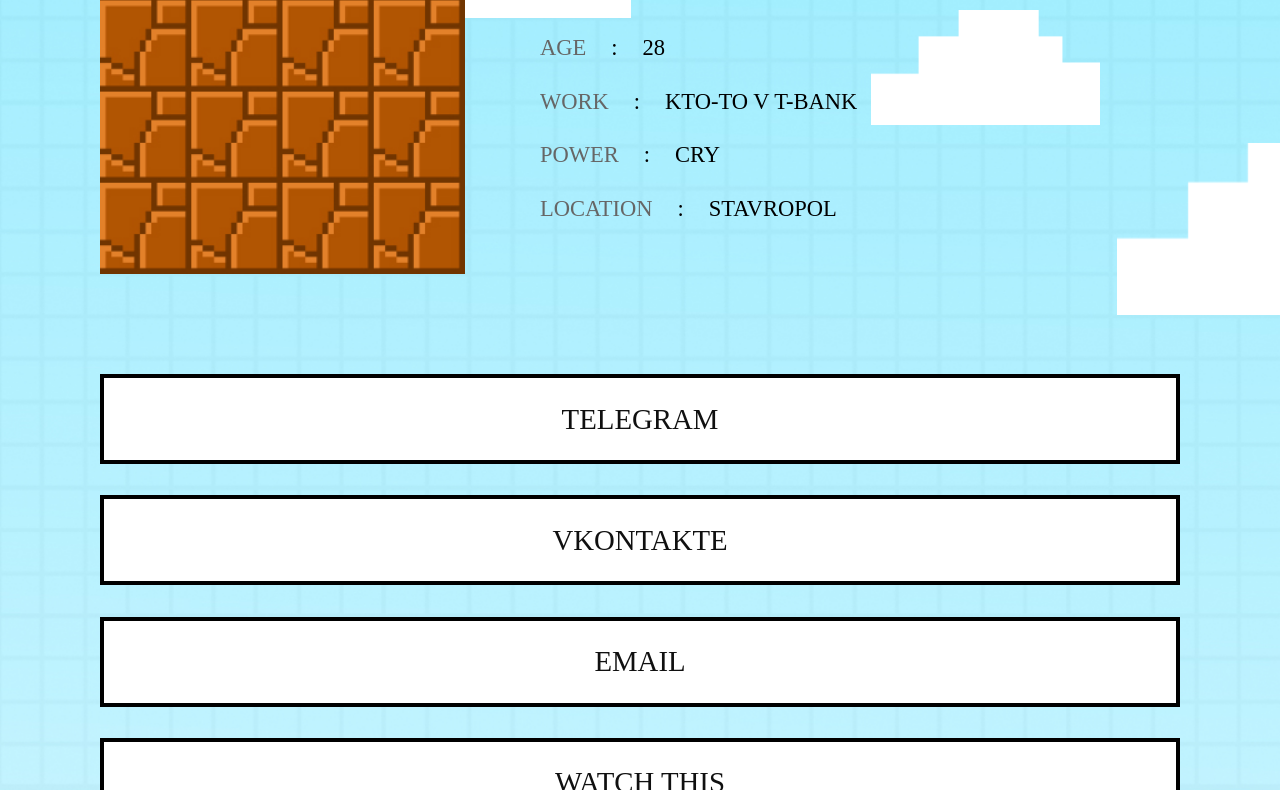
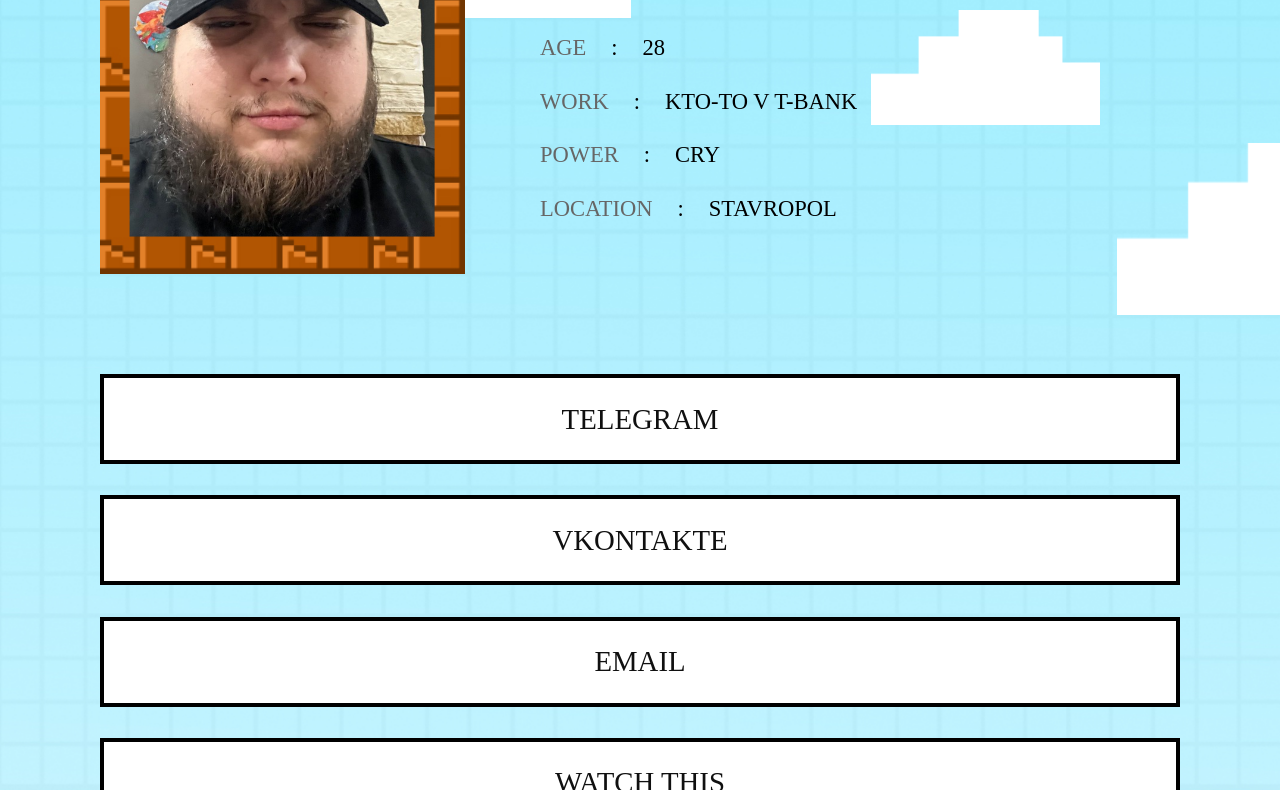
Before and after one commit to N-rym/N-rym.github.io, a plain HTML site: page index.html in a window 1280 px wide. Shown: the part 282-1072 px from the top of the page. Drawn offline with Linux system fonts and the light colour scheme; files whose address does not match are found by name.

Commit message:
Update index.html

```diff
--- a/index.html
+++ b/index.html
@@ -49,7 +49,7 @@
                   </div>
                   <div class="foto__foto">
                      <!-- Фото -->
-                     <img src="https://yandex.ru/images/search?from=tabbar&img_url=https%3A%2F%2Fsun1-94.userapi.com%2Fs%2Fv1%2Fig2%2FverVL_a6UaykswvACwy90s1OGJPXpz-Y4gOBoNOjRoigYDjeSJ6NGQc6FHkD1RBMMyDHc8clLjWOyk7cvyoV78-e.jpg%3Fsize%3D400x400%26quality%3D95%26crop%3D0%2C431%2C1920%2C1920%26ava%3D1&lr=101271&pos=1&rpt=simage&text=%D0%A0%D1%8B%D0%BC%D0%B0%D1%80%D0%B5%D0%B2%D0%B8%D1%87%20%D0%9D%D0%B8%D0%BA%D0%B8%D1%82%D0%B0" alt="Фотография">
+                     <img src="Kamaz.jpg" alt="Фотография">
                   </div>
                </div>
                <div class="text">
```
